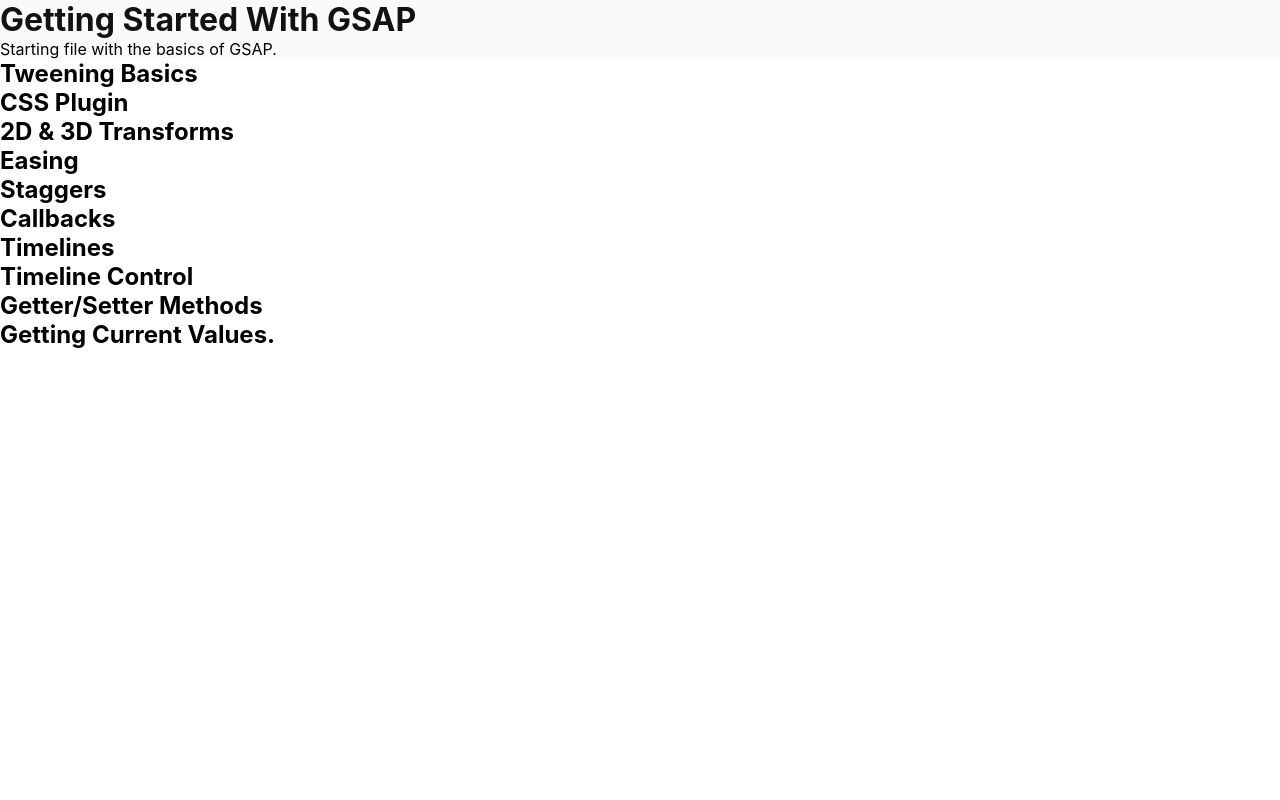
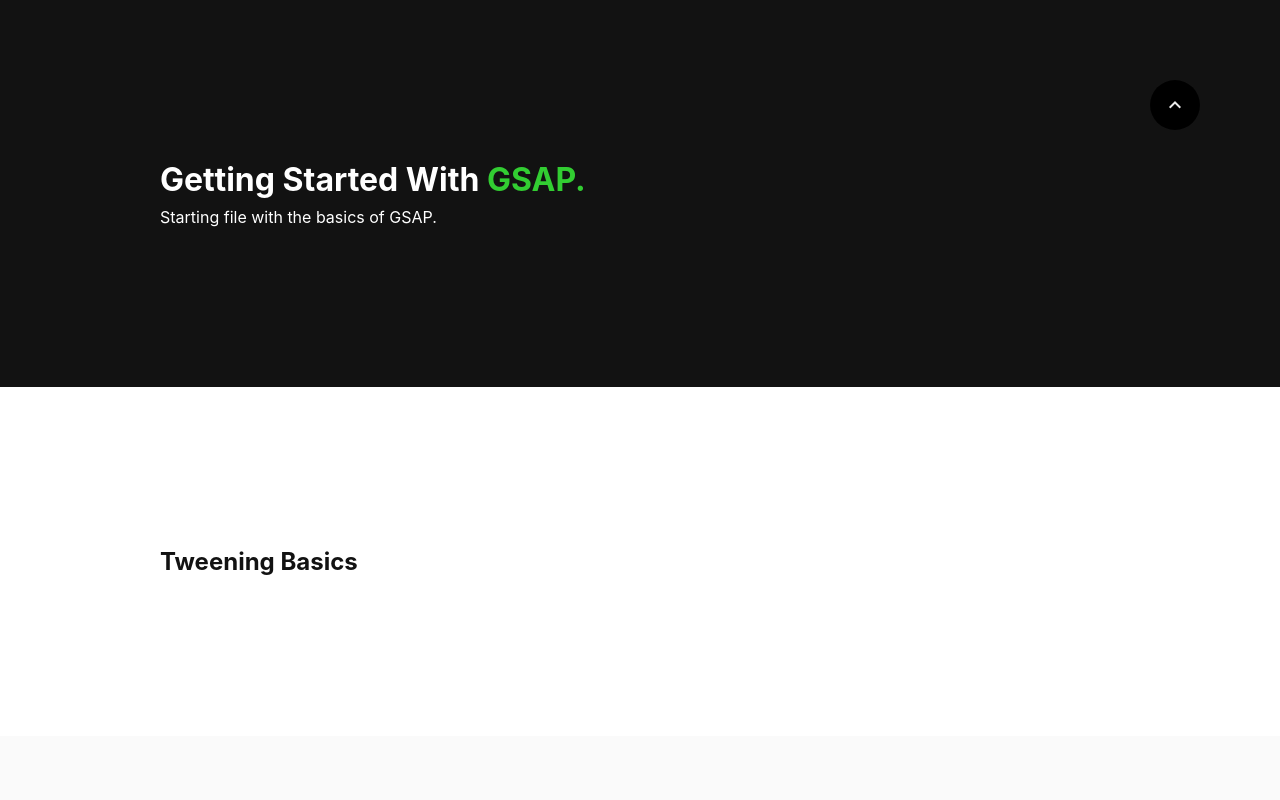
Before and after one commit to DaanKetelaars/GSAP-SRP, a plain HTML site: page index.html in a window 1280 px wide. Shown: the top 800 px of the page. Drawn offline with nearby package versions, Linux system fonts and the light colour scheme.

Commit message:
Update index.html

```diff
--- a/index.html
+++ b/index.html
@@ -6,6 +6,7 @@
     <meta http-equiv="X-UA-Compatible" content="IE=edge">
     <meta name="viewport" content="width=device-width, initial-scale=1.0">
     <title>Getting Started</title>
+    <link rel="stylesheet" href="https://fonts.googleapis.com/icon?family=Material+Icons">
     <style>
         * {
             box-sizing: border-box;
@@ -22,20 +23,55 @@
         }
 
         header {
-            background: #FAFAFA;
+            background: #121212;
+            color: #fff;
             width: 100%;
+            padding: 10rem;
+        }
+
+        span {
+            color: limegreen;
         }
 
         h1 {
+            margin-bottom: .5rem;
+        }
+
+        section {
+            padding: 10rem;
             color: #121212;
+        }
+
+        section:nth-child(even) {
+            background-color: #FAFAFA;
+        }
+
+        a span {
+            color: #FFF;
+        }
+
+        .back-to-top {
+            position: fixed;
+            top: 5rem;
+            right: 5rem;
+            background: #121212;
+            mix-blend-mode: difference;
+            width: 50px;
+            height: 50px;
+            border-radius: 100%;
+            display: flex;
+            justify-content: center;
+            align-items: center;
+            text-decoration: none;
+            z-index: 10;
         }
     </style>
 </head>
 
 <body>
-
+    <a href="" class="back-to-top"><span class="material-icons">expand_less</span></a>
     <header>
-        <h1>Getting Started With GSAP</h1>
+        <h1>Getting Started With <span>GSAP.</span></h1>
         <p>Starting file with the basics of GSAP.</p>
     </header>
     <main>
```
